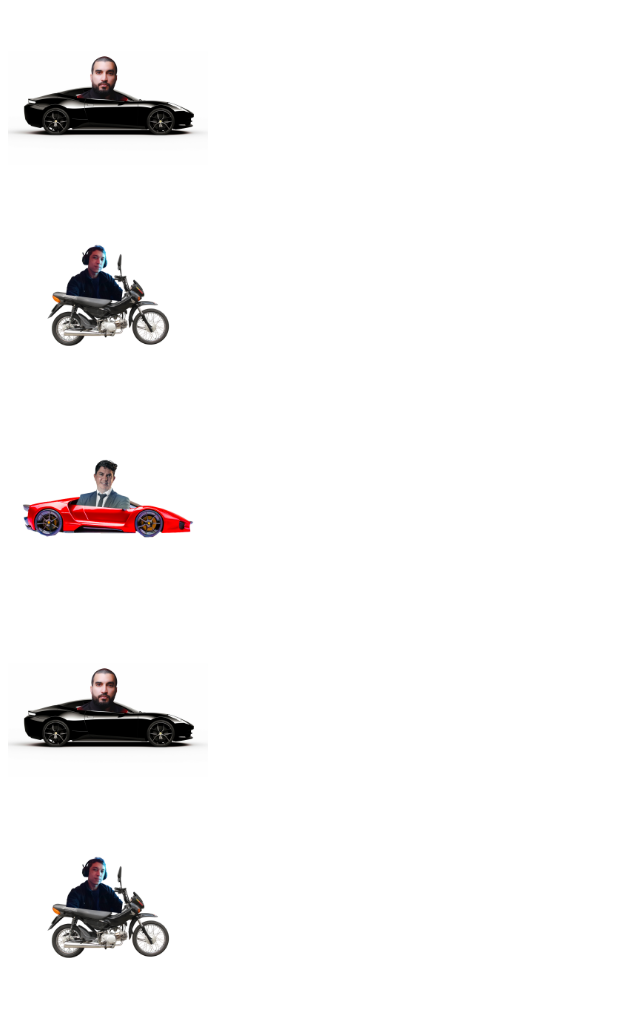
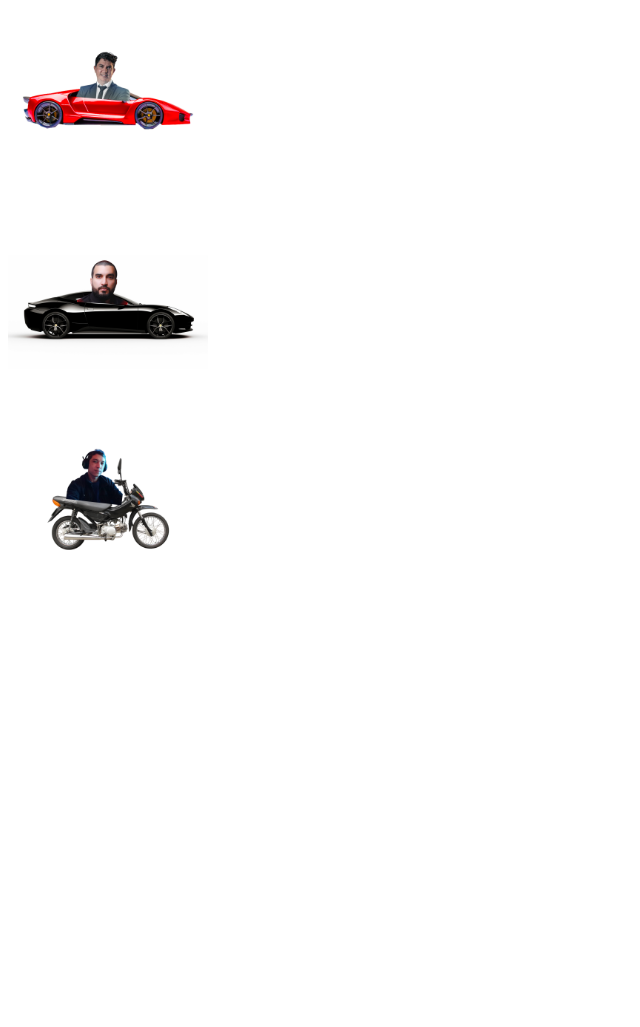
Before and after one commit to frojho-arch/aula-github, a plain HTML site: page index.html in a window 1280 px wide. Shown: the whole page, without its empty margins (0-640 px from the left). After the commit the page ends 816 px from the top, so only its background shows below. Drawn offline with Linux system fonts and the light colour scheme.

Commit message:
fix: remove jon and galeno dublicate cars images

```diff
--- a/index.html
+++ b/index.html
@@ -37,14 +37,6 @@
 </head>
 <body>
 
-    <div class="galeno">
-        <img src="2-galeno.png" alt="" style="width: 200px;">
-    </div>
-
-    <div class="jon">
-        <img src="3-jon.png" alt="" style="width: 200px;">
-    </div>
-
     <div class="ely">
         <img src="1-ely.png" alt="" style="width: 200px;">
     </div>
```
